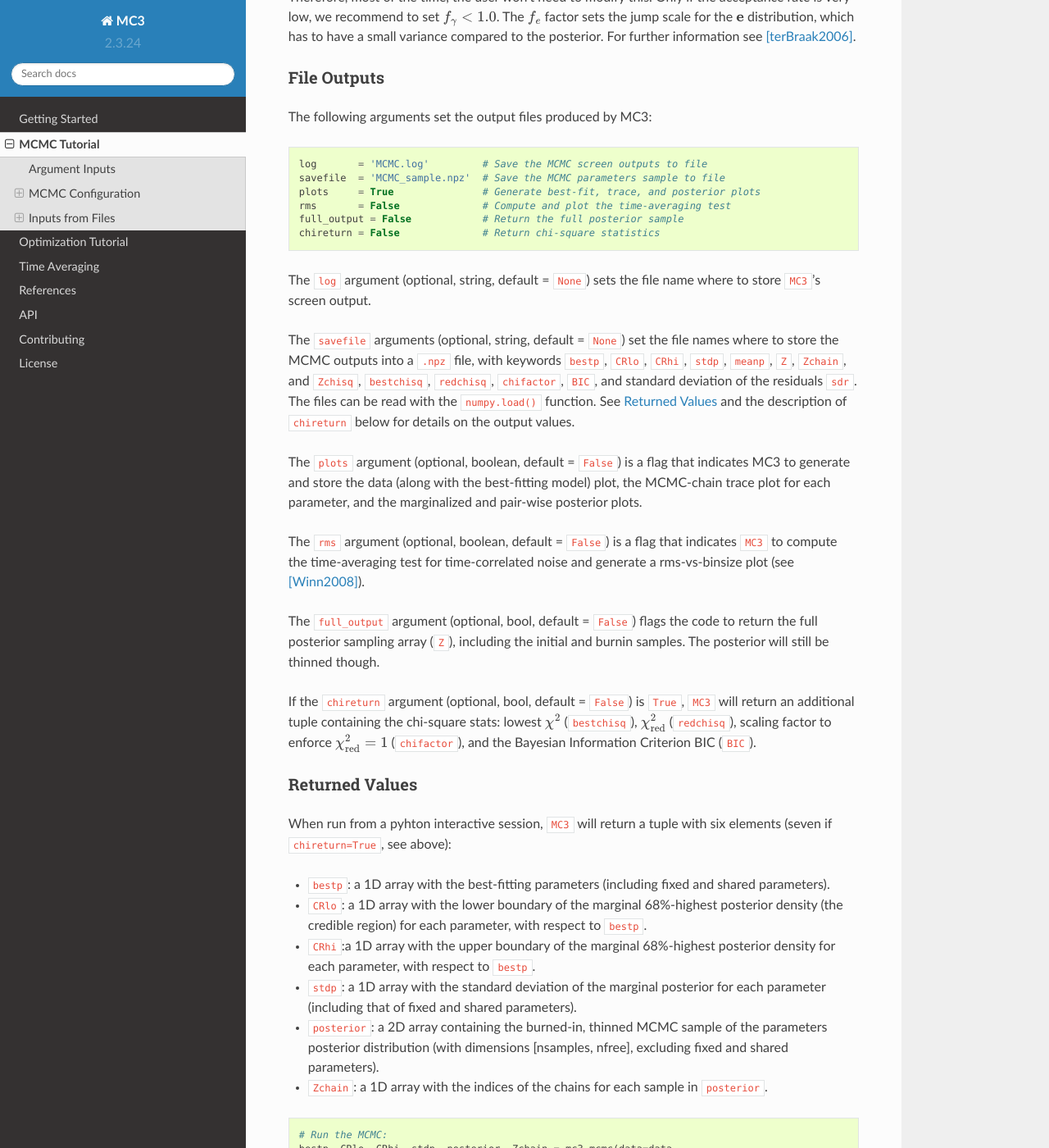
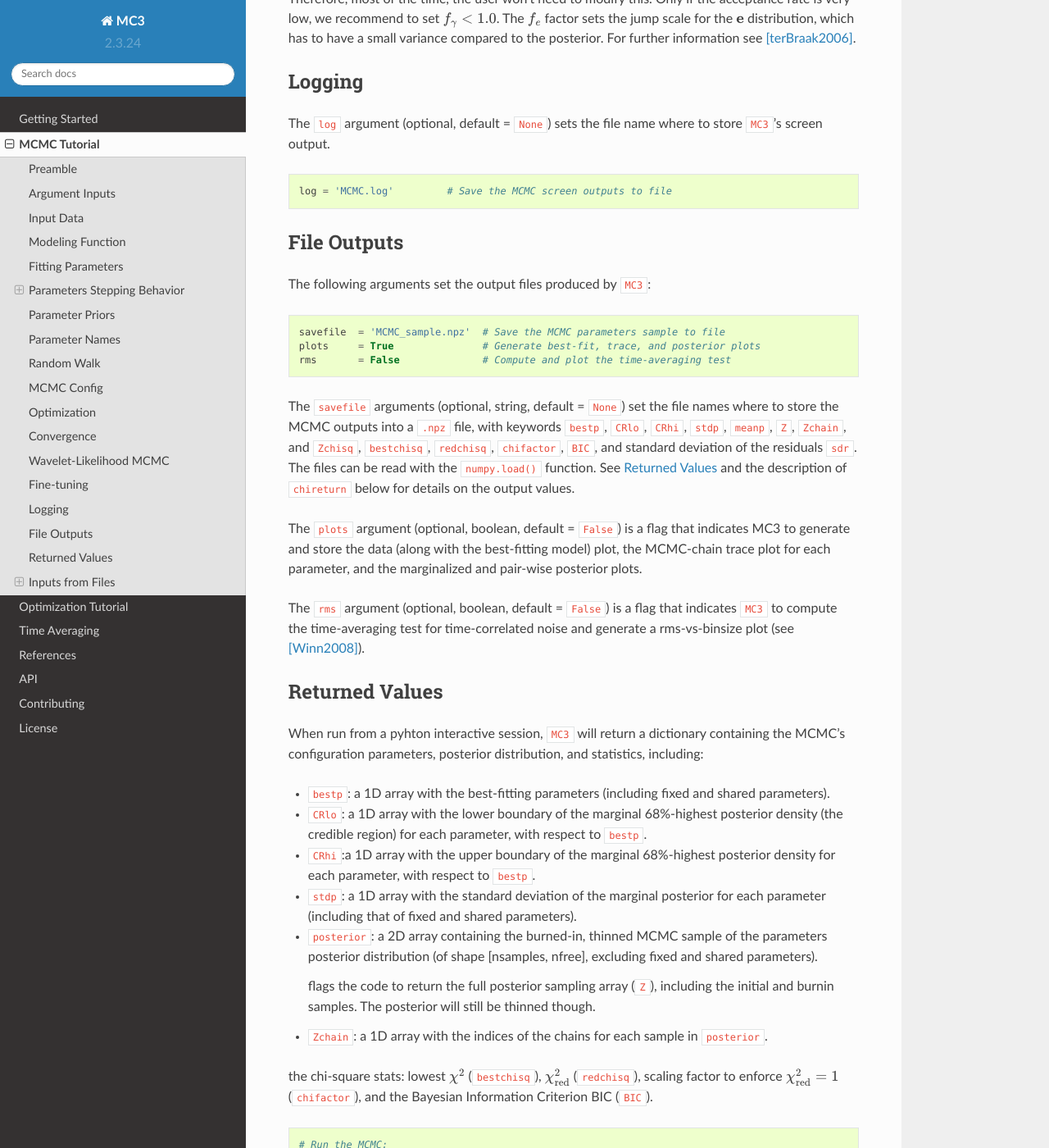
Before and after one commit to pcubillos/mc3, a Sphinx documentation site: the page built from docs/mctutorial.rst, in a window 1280 px wide and 1400 px high, scrolled down 8874 px. Shown: the whole window at 82% size. Built offline with Sphinx 7.4.7 and the Read the Docs theme 2.0.0, drawn with Linux system fonts in a browser that asks for light colours; some of the changed text lies outside the part shown.

Commit message:
Reduced indentation level of MCMC tutorial docs sections. And some more rewording.

```diff
--- a/docs/mctutorial.rst
+++ b/docs/mctutorial.rst
@@ -5,6 +5,33 @@ MCMC Tutorial
 
 This tutorial describes the available options when running an MCMC
 with ``MC3``.
+
+The following sections make up a script meant to be run from the
+Python interpreter or in a Python script.  The complete example script
+is located at `tutorial01
+<https://github.com/pcubillos/MCcubed/blob/master/examples/tutorial01/tutorial01.py>`_.
+
+Preamble
+--------
+
+In this tutorial, we will use the following function to create a
+synthetic dataset following a quadratic behavior:
+
+.. code-block:: python
+
+    def quad(p, x):
+        """
+        Quadratic polynomial function.
+
+        Parameters
+            p: Polynomial constant, linear, and quadratic coefficients.
+            x: Array of dependent variables where to evaluate the polynomial.
+        Returns
+            y: Polinomial evaluated at x:  y(x) = p0 + p1*x + p2*x^2
+        """
+        y = p[0] + p[1]*x + p[2]*x**2.0
+        return y
+
 
 Argument Inputs
 ---------------
@@ -30,37 +57,9 @@ arguments.  To see the available options, run:
     import mc3
     help(mc3.mcmc)
 
-MCMC Configuration
-------------------
-
-This example describes the basic MCMC argument configuration.
-The following sub-sections make up a script meant to be run from the Python
-interpreter.  The complete example script is located at `tutorial01 <https://github.com/pcubillos/MCcubed/blob/master/examples/tutorial01/tutorial01.py>`_.
-
-Preamble
-^^^^^^^^
-
-In this tutorial, we will use the following function to create a
-synthetic dataset following a quadratic behavior:
-
-.. code-block:: python
-
-    def quad(p, x):
-        """
-        Quadratic polynomial function.
-
-        Parameters
-            p: Polynomial constant, linear, and quadratic coefficients.
-            x: Array of dependent variables where to evaluate the polynomial.
-        Returns
-            y: Polinomial evaluated at x:  y(x) = p0 + p1*x + p2*x^2
-        """
-        y = p[0] + p[1]*x + p[2]*x**2.0
-        return y
-
 
 Input Data
-^^^^^^^^^^
+----------
 
 The ``data`` and ``uncert`` arguments (required) defines the dataset
 to be fitted and their :math:`1\sigma` uncertainties, respectively.
@@ -87,7 +86,7 @@ Each one of these arguments is a 1D float ndarray.
 
 
 Modeling Function
-^^^^^^^^^^^^^^^^^
+-----------------
 
 The ``func`` argument (required) defines the parameterized modeling
 function.  The user can either set ``func`` as a callable, e.g.:
@@ -134,7 +133,7 @@ required by ``func``:
 
 
 Fitting Parameters
-^^^^^^^^^^^^^^^^^^
+------------------
 
 The ``params`` argument (required) is a 1D float ndarray containing
 the initial-guess values for the model fitting parameters.
@@ -161,7 +160,7 @@ The default values for each element of ``pmin`` and ``pmax`` are
 
 
 Parameters Stepping Behavior
-^^^^^^^^^^^^^^^^^^^^^^^^^^^^
+----------------------------
 
 The ``pstep`` argument (optional) is a 1D float ndarray that defines
 the stepping behavior of the fitting parameters over the parameter
@@ -211,7 +210,7 @@ For more details on the MCMC algorithms, see :ref:`walk`.
 
 
 Parameter Priors
-^^^^^^^^^^^^^^^^
+----------------
 
 The ``prior``, ``priorlow``, and ``priorup`` arguments (optional) are
 1D float ndarrays that set the prior estimate, lower uncertainty, and
@@ -273,7 +272,7 @@ set the lower and upper :math:`1\sigma` prior uncertainties,
 
 
 Parameter Names
-^^^^^^^^^^^^^^^
+---------------
 
 The ``pnames`` argument (optional) define the names of the model
 parametes to be shown in the scren output and figure labels.  In
@@ -294,7 +293,7 @@ is ``None``, it defaults to ``texnames``.  If both arguments are
 .. _walk:
 
 Random Walk
-^^^^^^^^^^^
+-----------
 
 The ``walk`` argument (optional) defines which random-walk algorithm
 for the MCMC:
@@ -356,7 +355,7 @@ number of free parameters.
 .. _mcchains:
 
 MCMC Config
-^^^^^^^^^^^
+-----------
 
 The following arguments set the MCMC chains configuration:
 
@@ -415,8 +414,9 @@ The ``hsize`` argument determines the size of the starting sample.
 All draws from the initial sample are discarded from the returned
 posterior distribution.
 
+
 Optimization
-^^^^^^^^^^^^
+------------
 
 The ``leastsq`` argument (optional, boolean, default=False) is a flag that
 indicates ``MC3`` to run a least-squares optimization before running the MCMC.
@@ -440,7 +440,7 @@ uncertainties by a common scale factor.
 
 
 Convergence
-^^^^^^^^^^^
+-----------
 
 The ``grtest`` argument (optional, boolean, default=False) is a flag that
 indicates MC3 to run the Gelman-Rubin convergence test for the MCMC sample of
@@ -471,7 +471,7 @@ out of the MCMC.
 
 
 Wavelet-Likelihood MCMC
-^^^^^^^^^^^^^^^^^^^^^^^
+-----------------------
 
 The ``wlike`` argument (optional, boolean, default=False) allows MC3 to
 implement the Wavelet-based method to estimate time-correlated noise.
@@ -489,7 +489,7 @@ For further information see [CarterWinn2009]_.
 .. _fine-tuning:
 
 Fine-tuning
-^^^^^^^^^^^
+-----------
 
 The :math:`f_{\gamma}` and :math:`f_{e}` factors scale the DEMC
 proposal distributions.
@@ -507,25 +507,31 @@ factor sets the jump scale for the :math:`\mathbf e` distribution,
 which has to have a small variance compared to the posterior.
 For further information see [terBraak2006]_.
 
+
+Logging
+-------
+
+The ``log`` argument (optional, default = ``None``)
+sets the file name where to store ``MC3``'s screen output.
+
+.. code-block:: python
+
+   log = 'MCMC.log'         # Save the MCMC screen outputs to file
+
+
 .. _file-outputs:
 
 File Outputs
-^^^^^^^^^^^^
+------------
 
-The following arguments set the output files produced by MC3:
+The following arguments set the output files produced by ``MC3``:
 
 .. code-block:: python
 
-   log       = 'MCMC.log'         # Save the MCMC screen outputs to file
    savefile  = 'MCMC_sample.npz'  # Save the MCMC parameters sample to file
    plots     = True               # Generate best-fit, trace, and posterior plots
    rms       = False              # Compute and plot the time-averaging test
-   full_output = False            # Return the full posterior sample
-   chireturn = False              # Return chi-square statistics
-..   savemodel = 'MCMC_models.npz'  # Save the MCMC evaluated models to file
 
-The ``log`` argument (optional, string, default = ``None``)
-sets the file name where to store ``MC3``'s screen output.
 
 .. The ``savefile`` and ``savemodel`` arguments (optional, string, default=None)
  set the file names where to store the MCMC parameters sample and evaluated
@@ -555,25 +561,14 @@ flag that indicates ``MC3`` to compute the time-averaging test for
 time-correlated noise and generate a rms-vs-binsize plot (see
 [Winn2008]_).
 
-The ``full_output`` argument (optional, bool, default = ``False``)
-flags the code to return the full posterior sampling array (``Z``),
-including the initial and burnin samples.  The posterior will still be
-thinned though.
-
-If the ``chireturn`` argument (optional, bool, default = ``False``) is
-``True``, ``MC3`` will return an additional tuple containing the
-chi-square stats: lowest :math:`\chi^{2}` (``bestchisq``),
-:math:`\chi^{2}_{\rm red}` (``redchisq``), scaling factor to enforce
-:math:`\chi^{2}_{\rm red} = 1` (``chifactor``), and the Bayesian
-Information Criterion BIC (``BIC``).
-
 .. _retvals:
 
 Returned Values
-^^^^^^^^^^^^^^^
+---------------
 
 When run from a pyhton interactive session, ``MC3`` will return a
-tuple with six elements (seven if ``chireturn=True``, see above):
+dictionary containing the MCMC's configuration parameters, posterior
+distribution, and statistics, including:
 
 - ``bestp``: a 1D array with the best-fitting parameters (including
   fixed and shared parameters).
@@ -587,37 +582,42 @@ tuple with six elements (seven if ``chireturn=True``, see above):
   posterior for each parameter (including that of fixed and shared
   parameters).
 - ``posterior``: a 2D array containing the burned-in, thinned MCMC
-  sample of the parameters posterior distribution (with dimensions
+  sample of the parameters posterior distribution (of shape
   [nsamples, nfree], excluding fixed and shared parameters).
+
+  flags the code to return the full posterior sampling array (``Z``),
+  including the initial and burnin samples.  The posterior will still be
+  thinned though.
+
 - ``Zchain``: a 1D array with the indices of the chains for each
   sample in ``posterior``.
+
+the chi-square stats: lowest :math:`\chi^{2}` (``bestchisq``),
+:math:`\chi^{2}_{\rm red}` (``redchisq``), scaling factor to enforce
+:math:`\chi^{2}_{\rm red} = 1` (``chifactor``), and the Bayesian
+Information Criterion BIC (``BIC``).
 
 
 .. code-block:: python
 
   # Run the MCMC:
-  bestp, CRlo, CRhi, stdp, posterior, Zchain = mc3.mcmc(data=data,
-      uncert=uncert, func=func, indparams=indparams,
-      params=params, pmin=pmin, pmax=pmax, stepsize=stepsize,
+  mc3_output = mc3.mcmc(data=data, uncert=uncert, func=func,
+      indparams=indparams, params=params, pmin=pmin, pmax=pmax,
+      stepsize=stepsize,
       prior=prior, priorlow=priorlow, priorup=priorup,
       walk=walk, nsamples=nsamples,  nchains=nchains,
-      nproc=nproc, burnin=burnin, thinning=thinning,
+      ncpu=ncpu, burnin=burnin, thinning=thinning,
       leastsq=leastsq, lm=lm, chisqscale=chisqscale,
       hsize=hsize, kickoff=kickoff,
       grtest=grtest,  grbreak=grbreak, grnmin=grnmin,
-      wlike=wlike, log=log,
-      plots=plots, savefile=savefile, rms=rms, full_output=full_output)
+      log=log, plots=plots, savefile=savefile, rms=rms)
 
 .. note:: Note that ``bestp``, ``CRlo``, ``CRhi``, and ``stdp``
   include the values for all model parameters, including fixed and
   shared parameters, whereas ``posterior`` includes only
   the free parameters.  Be careful with the dimesions.
 
-..
-   Resume a previous MC3 Run
-   ^^^^^^^^^^^^^^^^^^^^^^^^^
-
-   TBD
+------------------------------------------------------------------------
 
 
 Inputs from Files
@@ -630,8 +630,8 @@ Furthermore, multiple input arguments can be combined into a single file.
 
 .. _datafile:
 
-Data
-^^^^
+Input Data File
+~~~~~~~~~~~~~~~
 
 The ``data``, ``uncert``, and ``indparams`` inputs can be provided as
 binary ``numpy`` ``.npz`` files.
@@ -647,24 +647,17 @@ gives an example of how to create ``data`` and ``indparams`` input files:
 
 .. code-block:: python
 
-  # Import the necessary modules:
-  import sys
   import numpy as np
-
-  # Import the modules from the MCcubed package:
-  sys.path.append("../MCcubed/")
-  import MCcubed as mc3
-  sys.path.append("../MCcubed/examples/models/")
-  from quadratic import quad
-
+  import mc3
 
   # Create a synthetic dataset using a quadratic polynomial curve:
-  x  = np.linspace(0.0, 10, 1000)       # Independent model variable
-  p0 = [3, -2.4, 0.5]                   # True-underlying model parameters
-  y  = quad(p0, x)                      # Noiseless model
-  uncert = np.sqrt(np.abs(y))           # Data points uncertainty
-  error  = np.random.normal(0, uncert)  # Noise for the data
-  data   = y + error                    # Noisy data set
+  x  = np.linspace(0.0, 10, 1000)
+  p0 = [3, -2.4, 0.5]
+  y  = quad(p0, x)
+  error  = np.random.normal(0, uncert)
+
+  data   = y + error
+  uncert = np.sqrt(np.abs(y))
 
   # data.npz contains the data and uncertainty arrays:
   mc3.utils.savebin([data, uncert], 'data.npz')
@@ -673,7 +666,7 @@ gives an example of how to create ``data`` and ``indparams`` input files:
 
 
 Fitting Parameters
-^^^^^^^^^^^^^^^^^^
+~~~~~~~~~~~~~~~~~~
 
 The ``params``, ``pmin``, ``pmax``, ``stepsize``,
 ``prior``, ``priorlow``, and ``priorup`` inputs
@@ -719,12 +712,10 @@ routine:
   indparams = 'indp.npz'
   params    = 'params.txt'
   # Run MCMC:
-  bestp, CRlo, CRhi, stdp, posterior, Zchain = mc3.mcmc(data=data,
-      func=func, indparams=indparams, params=params,
-      walk=walk, nsamples=nsamples,  nchains=nchains,
-      nproc=nproc, burnin=burnin, thinning=thinning,
+  mc3_output = mc3.mcmc(data=data, func=func, indparams=indparams,
+      params=params, walk=walk, nsamples=nsamples,  nchains=nchains,
+      ncpu=ncpu, burnin=burnin, thinning=thinning,
       leastsq=leastsq, lm=lm, chisqscale=chisqscale,
       hsize=hsize, kickoff=kickoff,
       grtest=grtest, grbreak=grbreak, grnmin=grnmin,
-      wlike=wlike, log=log,
-      plots=plots, savefile=savefile, rms=rms, full_output=full_output)
+      log=log, plots=plots, savefile=savefile, rms=rms)
```
